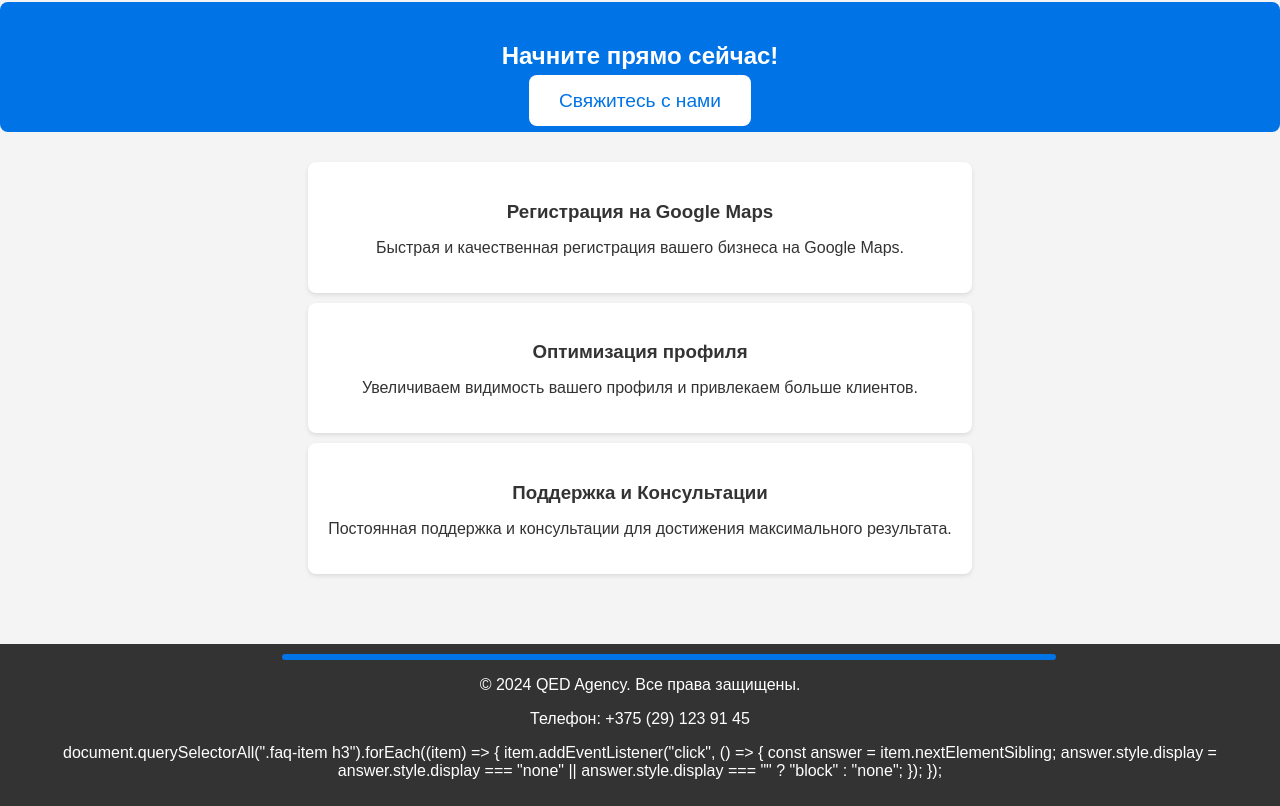
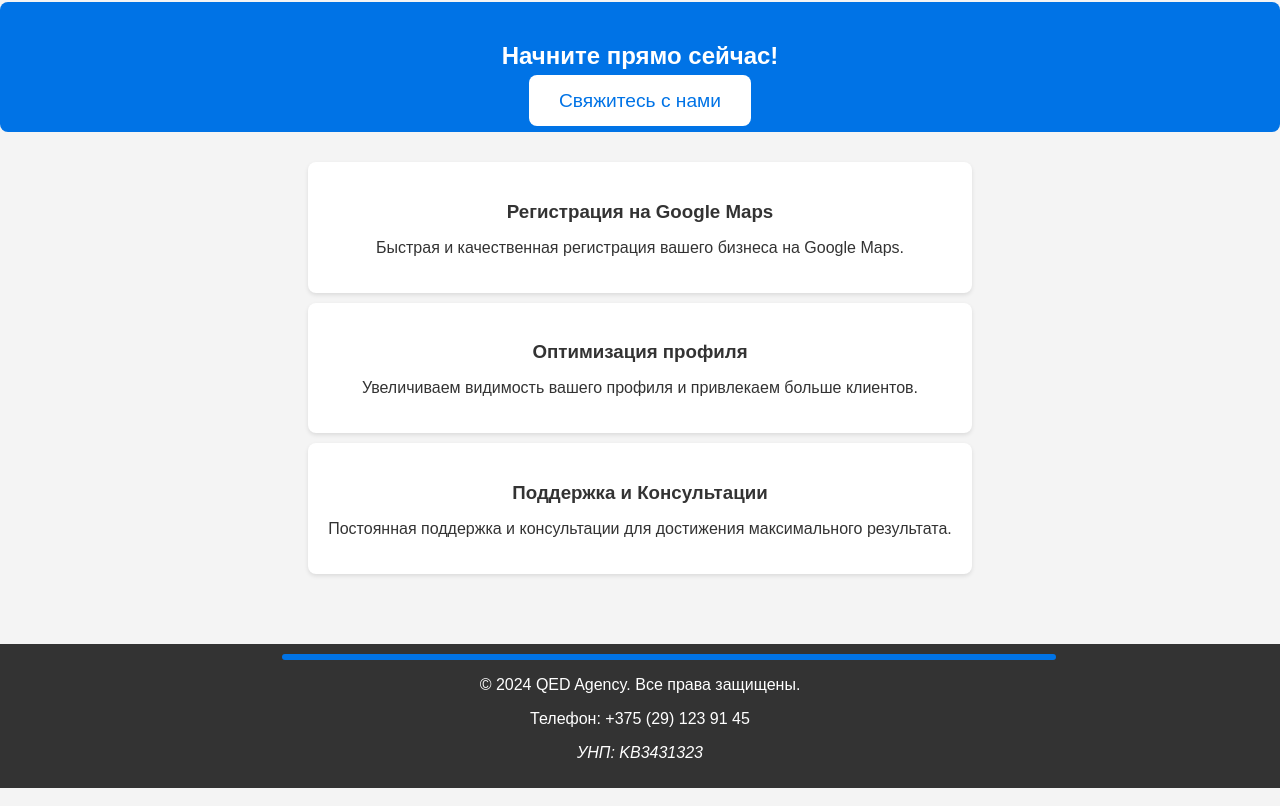
Before and after one commit to ds-qed/ds-qed.github.io, a plain HTML site: page index.html in a window 1280 px wide. Shown: the part 359-1165 px from the top of the page. Drawn offline with Linux system fonts and the light colour scheme; a script that the page names is missing.

Commit message:
Update index.html

```diff
--- a/index.html
+++ b/index.html
@@ -192,7 +192,7 @@
         <div class="container">
             <p>&copy; 2024 QED Agency. Все права защищены.</p>
             <p>Телефон: +375 (29) 123 91 45</p>
-            <p id="unp>УНП: KВ3431323</p>
+            <p id="unp">УНП: KВ3431323</p>
         </div>
     </footer>
 
```
